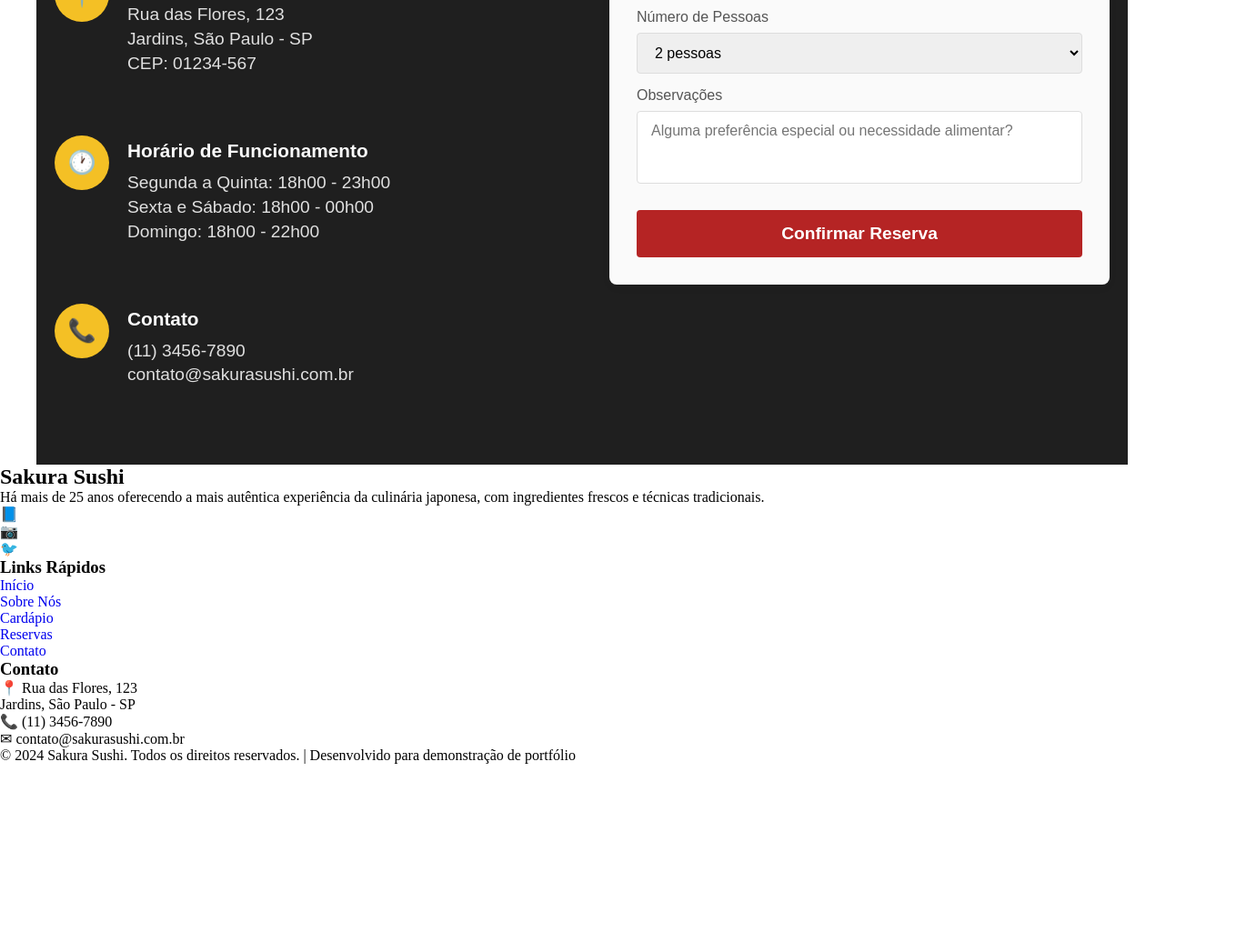
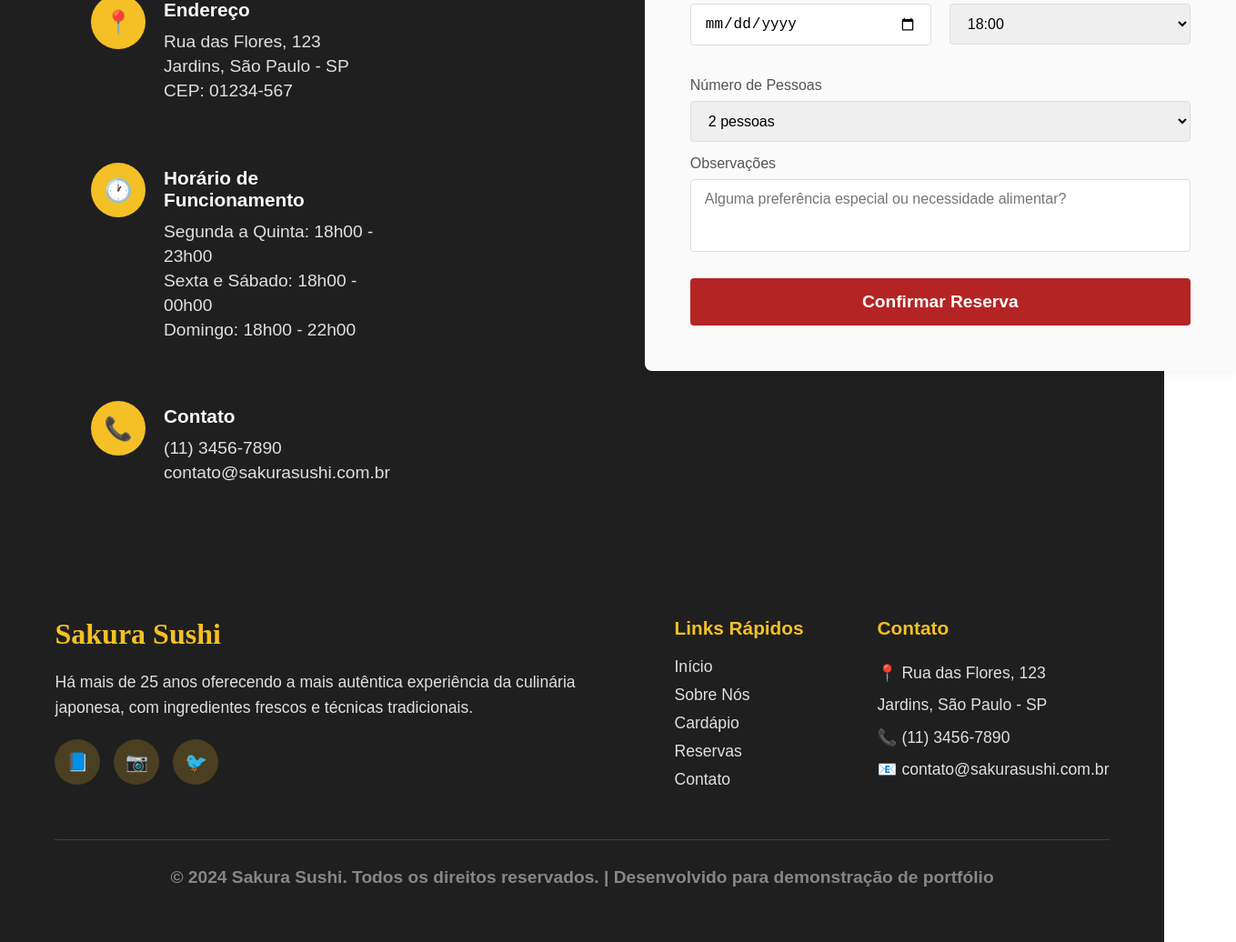
Before and after one commit to eelob/landingpage-sushi, a plain HTML site: page codigos/index.html in a window 1280 px wide. Shown: the part 2825-3861 px from the top of the page at 91% size, 1359 px wide, since content can reach past the window. Before the commit the page ends 3665 px from the top, so only its background shows below. Drawn offline with Linux system fonts and the light colour scheme.

Commit message:
finalizado

```diff
--- a/codigos/index.html
+++ b/codigos/index.html
@@ -182,9 +182,16 @@
                                 <label for="date">Data</label>
                                 <input type="date" id="date" required>
                             </div>
+
                             <div class="form-group">
                                 <label for="time">Horário</label>
-                                <input type="time" id="time" min="18:00" max="23:30" value="18:00" required>
+                                <select id="time" required>
+                                    <option value="18">18:00</option>
+                                    <option value="19">19:00</option>
+                                    <option value="20">20:00</option>
+                                    <option value="21">21:00</option>
+                                    <option value="22">22:00</option>
+                                </select>
                             </div>
                         </div>
 
@@ -215,12 +222,14 @@
         </section>
     </main>
 
-    <footer>
-        <div>
+    <footer class="site-footer">
+        <div class="footer-content">
+            <div class="footer-brand">
                 <h2>Sakura Sushi</h2>
                 <p>Há mais de 25 anos oferecendo a mais autêntica experiência da culinária japonesa, com ingredientes
                     frescos e técnicas tradicionais.</p>
 
+                <div class="footer-emojis">
                     <div>
                         <a href="#">&#x1F4D8</a>
                     </div>
@@ -231,10 +240,10 @@
                         <a href="#">&#x1F426</a>
                     </div>
                 </div>
-
-        <div>
-            <h3>Links Rápidos</h3>
-            <ul>
+            </div>
+            <div class="footer-links">
+                <h3 class="links-title">Links Rápidos</h3>
+                <ul class="links-list">
                     <li><a href="#">Início</a></li>
                     <li><a href="#">Sobre Nós</a></li>
                     <li><a href="#">Cardápio</a></li>
@@ -242,15 +251,15 @@
                     <li><a href="#">Contato</a></li>
                 </ul>
             </div>
-
-        <div>
-            <h3>Contato</h3>
+            <div class="footer-contact">
+                <h3 class="contact-title">Contato</h3>
                 <p>&#x1F4CD Rua das Flores, 123 <br> Jardins, São Paulo - SP</p>
                 <p>&#x1F4DE (11) 3456-7890</p>
-            <p>&#x2709 contato@sakurasushi.com.br</p>
+                <p>&#x1F4E7 contato@sakurasushi.com.br</p>
+            </div>
         </div>
 
-        <div>
+        <div  class="footer-bottom">
             <p>&copy; 2024 Sakura Sushi. Todos os direitos reservados. | Desenvolvido para demonstração de portfólio</p>
         </div>
     </footer>
--- a/codigos/script.js
+++ b/codigos/script.js
@@ -5,3 +5,36 @@ document.querySelector('.scroll').addEventListener('click', () => {
         behavior: 'smooth'
     });
 });
+
+// Animação para os números (contagem progressiva)
+document.addEventListener('DOMContentLoaded', () => {
+    const statNumbers = document.querySelectorAll('.stat-number');
+
+    statNumbers.forEach(number => {
+        const target = parseInt(number.textContent);
+        const suffix = number.textContent.replace(/[0-9]/g, '');
+        let count = 0;
+        const duration = 2000;
+        const increment = target / (duration / 16);
+
+        const animate = () => {
+            if (count < target) {
+                count += increment;
+                number.textContent = Math.floor(count) + suffix;
+                requestAnimationFrame(animate);
+            } else {
+                number.textContent = target + suffix;
+            }
+        };
+
+// Animação quando a seção estiver visível
+        const observer = new IntersectionObserver((entries) => {
+            if (entries[0].isIntersecting) {
+                animate();
+                observer.unobserve(number.parentElement);
+            }
+        });
+
+        observer.observe(number.parentElement);
+    });
+});
--- a/codigos/style.css
+++ b/codigos/style.css
@@ -343,6 +343,7 @@ a {
 .adicionar-ao-pedido:hover {
     background-color: #000000;
     transform: scale(1.05);
+    cursor: pointer;
 }
 
 .cardapio-completo-container {
@@ -387,21 +388,20 @@ a {
     display: grid;
     grid-template-columns: 1fr 1fr;
     gap: 60px;
-    max-width: 1200px;
     margin: 0 auto;
     padding: 0 20px;
     align-items: start;
 }
 
 .visite-nos {
-    padding: 80px 0;
+    padding: 80px 80px;
     grid-column: 1;
 }
 
 .visite-nos h2 {
     color: #FAFAFA;
     text-align: left;
-    font-size: 3.2rem;
+    font-size: 3.3rem;
     margin-bottom: 15px;
     padding-left: 0;
 }
@@ -475,13 +475,17 @@ a {
     display: inline-block;
     justify-content: center;
 
-    padding: 30px;
+    padding: 50px;
+    margin-top: 50px;
+    margin-left: 60px;
+    width: 650px;
+
     border-radius: 8px;
     box-shadow: 0 3px 10px rgba(0,0,0,0.05);
 }
 
 .form-reserva h3 {
-    font-size: 1.5rem;
+    font-size: 1.9rem;
     color: #1b1b1b;
     margin-bottom: 25px;
     text-align: left;
@@ -547,3 +551,109 @@ a {
     cursor: pointer;
     transform: scale(1.04);
 }
+
+/* FOOTER */
+
+.site-footer {
+    background-color: #1F1F1F;
+    color: #E0E0E0;
+    padding: 60px;
+}
+
+.footer-content {
+    display: grid;
+    grid-template-columns: repeat(auto-fit, minmax(250px, 1fr));
+    gap: 80px;
+    margin-bottom: 40px;
+
+    display: flex;
+    justify-content: space-around;
+}
+
+.footer-brand {
+    max-width: 1200px;
+}
+
+.footer-brand h2 {
+    font-size: 2rem;
+    color: #F4C025;
+    margin-bottom: 20px;
+    position: relative;
+}
+
+.footer-brand p {
+    font-family: Arial, Helvetica, sans-serif;
+    line-height: 1.6;
+    font-size: 1.1rem;
+    max-width: 600px;
+}
+
+.footer-emojis {
+    margin: 20px 0;
+    display: flex;
+    gap: 15px;
+}
+
+.footer-emojis div {
+    background-color: #4A3F20;
+    width: 50px;
+    height: 50px;
+    border-radius: 50%;
+
+    display: flex;
+    align-items: center;
+    justify-content: center;
+    font-size: 20px;
+}
+
+.footer-emojis div:hover {
+    background-color: #7a6836;
+    cursor: pointer;
+    transition: all 0.2s ease;
+}
+
+.links-title, .contact-title {
+    font-family: Arial, Helvetica, sans-serif;
+    font-size: 1.3rem;
+    color: #F4C025;
+    margin-bottom: 20px;
+    position: relative;
+}
+
+.links-list {
+    list-style: none;
+    padding: 0;
+}
+
+.links-list li {
+    margin-bottom: 10px;
+}
+
+.links-list a {
+    font-family: Arial, Helvetica, sans-serif;
+    color: #E0E0E0;
+    text-decoration: none;
+    font-size: 1.1rem;
+    transition: all 0.1s ease;
+}
+
+.links-list a:hover {
+    color: #ecb718;
+}
+
+.footer-contact p {
+    font-family: Arial, Helvetica, sans-serif;
+    font-size: 1.1rem;
+    line-height: 2;
+}
+
+.footer-bottom {
+    font-family: Arial, Helvetica, sans-serif;
+    color: #bebebea6;
+    font-size: 1.2rem;
+    font-weight: bold;
+
+    border-top: 1px solid #4A3F20;
+    padding-top: 30px;
+    text-align: center;
+}
```
Lines whose indentation alone changed are shown as unchanged.
